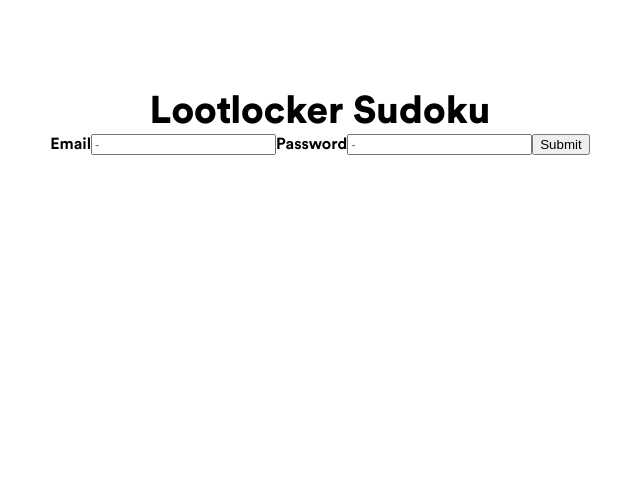
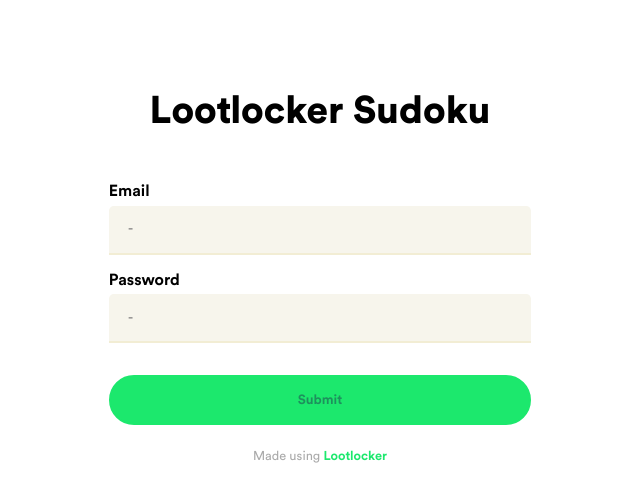
Before and after one commit to Roolps/lootlocker-sudoku, a React app in the folder public/: page / in a window 1280 px wide. Shown: the whole page, without its empty margins (320-960 px from the left). Built offline with nearby package versions, Linux system fonts and the light colour scheme; no server answers; a web font is replaced by a local one.

Commit message:
Styling for the login form
Signed-off-by: Roolps <yara@clubnode.com>

```diff
--- a/public/src/Sudoku.js
+++ b/public/src/Sudoku.js
@@ -129,22 +129,22 @@
               />
             )}
             {!gameState && <div className="error-message">An error occurred loading the game board.</div>}
-
-            <a id="powered-by-lootlocker" href="https://lootlocker.com/" target="_blank">Made using <span>Lootlocker</span></a>
           </>
           ) : (
-            <form>
+            <form className="flex column align-center">
               <label>
-                Email
-                <input type="text" placeholder="-" />
+                Email<br></br>
+                <input className="input-field" type="text" placeholder="-" />
               </label>
               <label>
-                Password
-                <input type="text" placeholder="-" />
+                Password<br></br>
+                <input className="input-field" type="password" placeholder="-" />
               </label>
-              <button type="submit">Submit</button>
+              <button className="btn-solid" type="submit">Submit</button>
             </form>
           )}
+
+          <a id="powered-by-lootlocker" href="https://lootlocker.com/" target="_blank">Made using <span>Lootlocker</span></a>
       </div>
     </div>
   );
--- a/public/src/assets/style.css
+++ b/public/src/assets/style.css
@@ -36,6 +36,7 @@
   --font-mono: "Martian Mono", monospace;
 
   --accent-green: #1CE86D;
+  --accent-green-dark: #1E905D;
   --accent-hover: #cdffe1;
 
   --accent: #FC9753;
@@ -286,3 +287,45 @@
   color: var(--accent-green);
   font-weight: 400;
 }
+
+
+form{
+  margin-top: 3rem;
+}
+form label{
+  margin-bottom: 1rem;
+}
+.input-field{
+  width: 24rem;
+  padding: .9rem 1.2rem;
+  border: none;
+  background-color: var(--secondary-background);
+  margin-top: .3rem;
+  font-weight: 300;
+  font-family: inherit;
+  font-size: .9rem;
+  border-bottom: 2px var(--secondary-background-hover) solid;
+  border-radius: .3rem .3rem 0 0;
+  transition: background-color .2s, border-color .2s;
+}
+.input-field:focus{
+  background-color: var(--secondary-background-hover);
+  outline: none;
+  border-color: var(--accent-green);
+}
+.btn-solid{
+  cursor: pointer;
+  width: 100%;
+  padding: .9rem;
+  background-color: var(--accent-green);
+  color: var(--accent-green-dark);
+  border: none;
+  font-family: inherit;
+  border-radius: 3rem;
+  margin-top: 1rem;
+  border: 2px var(--accent-green) solid;
+  transition: background-color .2s;
+}
+.btn-solid:hover{
+  background-color: transparent;
+}
```
